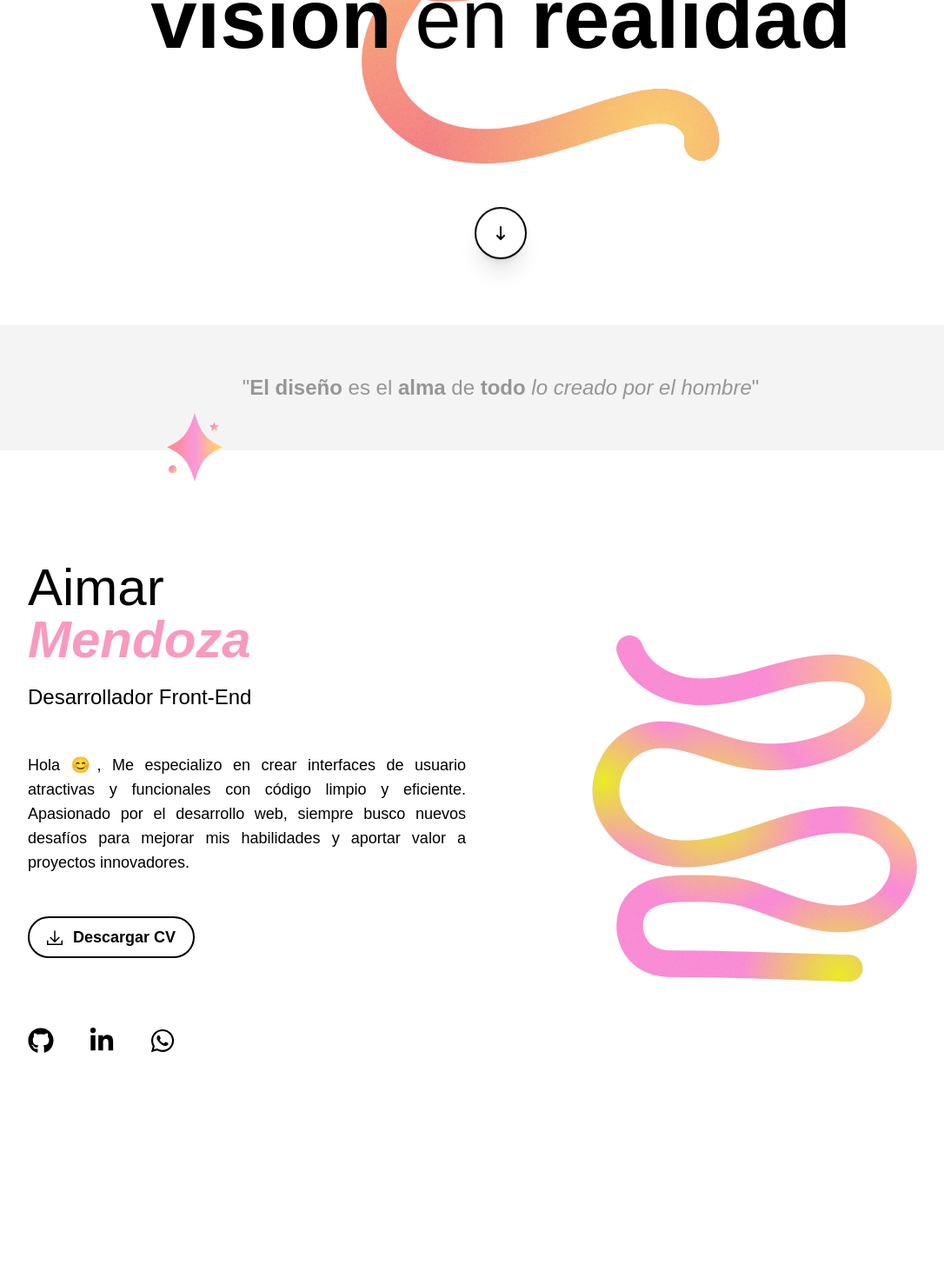
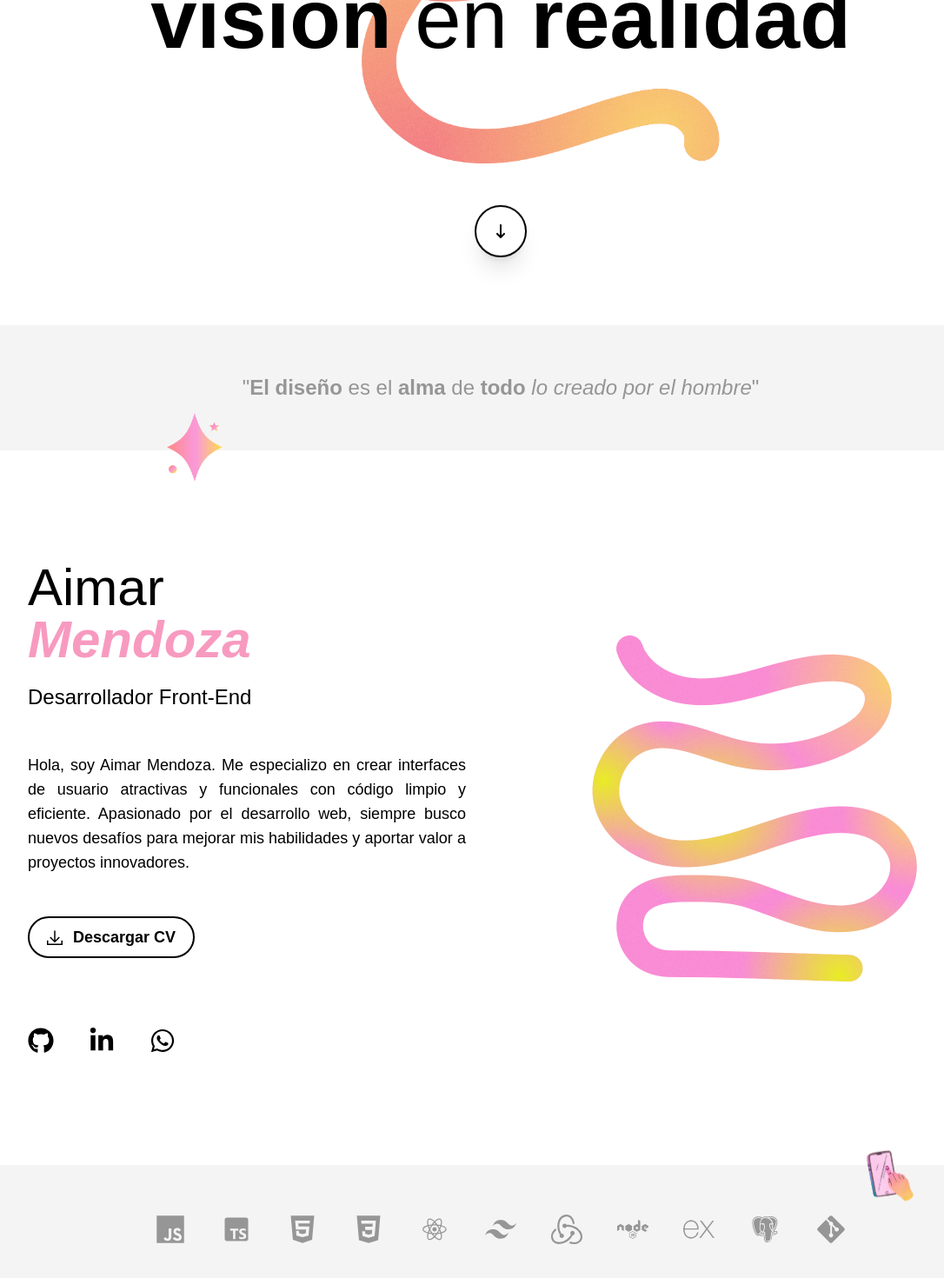
Before and after one commit to AMendozaMarimon/Portafolio, a React (Vite) app: page / in a window 1280 px wide. Shown: the part 426-1896 px from the top of the page at 87% size, without its empty margins (64-1150 px from the left). Before the commit the page ends 1766 px from the top, so only its background shows below. Built offline with nearby package versions, Linux system fonts and the light colour scheme; a web font is replaced by a local one.

Commit message:
Added Skills

```diff
--- a/package.json
+++ b/package.json
@@ -18,8 +18,7 @@
     "react-icons": "^5.2.1",
     "react-redux": "^9.1.2",
     "react-scroll": "^1.9.0",
-    "redux": "^5.0.1",
-    "tippy.js": "^6.3.7"
+    "redux": "^5.0.1"
   },
   "devDependencies": {
     "@types/react": "^18.2.15",
--- a/src/App.tsx
+++ b/src/App.tsx
@@ -1,6 +1,7 @@
 import Phrase from "./components/phrase/phrase";
 import MainHome from "./components/main/mainHome";
 import About from "./components/about/about";
+import Skills from "./components/skills/skills";
 
 function App() {
   return (
@@ -15,6 +16,7 @@ function App() {
       <MainHome />
       <Phrase />
       <About />
+      <Skills />
     </>
   );
 }
--- a/src/components/about/about.tsx
+++ b/src/components/about/about.tsx
@@ -1,5 +1,4 @@
 import { useSelector } from "react-redux";
-import { useEffect } from 'react';
 import { GrDownload } from "react-icons/gr";
 import { DonwloadPDFNotification } from "../../assets/alerts/alerts";
 import { FaGithub } from "react-icons/fa";
@@ -8,10 +7,8 @@ import { FaWhatsapp } from "react-icons/fa";
 import img from "../../assets/imgs/lineS.webp";
 import Cv from "../../assets/Cv/Aimar_FD_CV.pdf";
 import ContentTexts from "./contentTexts";
-import tippy from 'tippy.js';
 
-import 'tippy.js/dist/tippy.css';
-
+// Define el tipo del estado
 interface AppState {
   idiom: keyof typeof ContentTexts;
 }
@@ -22,21 +19,6 @@ export default function About() {
 
   // Accedo al contenido del idioma
   const content = ContentTexts[idiom];
-
-  // Opciones para el tooltip
-  // eslint-disable-next-line react-hooks/exhaustive-deps
-  const tooltipOptions = {
-    content: `${content?.textTool}`,
-    placement: 'top',
-    arrow: true, // Flecha del tooltip
-    animation: 'scale', // Animación del tooltip
-    duration: 300, // Duración de la animación
-  };
-
-    useEffect(() => {
-    // Inicializar tooltip solo para el enlace de WhatsApp
-    tippy('#whatsapp', tooltipOptions);
-  }, [tooltipOptions]); // Ejecutar solo una vez al montar el componente
 
   return (
     <section className="w-full h-auto flex flex-col lg:flex-row items-center justify-center px-11 md:px-24 lg:justify-between gap-20 py-32">
@@ -85,7 +67,6 @@ export default function About() {
           </a>
           <a
             href="https://walink.co/c99d31"
-            id="whatsapp"
             target="_blank"
             className="relative transition-colors transition-transform duration-300 hover:text-colorWhatsApp hover:scale-125"
           >
--- a/src/components/about/contentTexts.ts
+++ b/src/components/about/contentTexts.ts
@@ -3,7 +3,6 @@ interface Content {
   text: string;
   text2: string;
   textDownload: string;
-  textTool: string;
 }
 
 // Define los tipos para los textos de contenido
@@ -18,16 +17,14 @@ const ContentTexts: ContentTextsType = {
   EN: {
     text: "Front-End Developer",
     text2:
-      "Hello 😊, I specialize in creating attractive and functional user interfaces with clean and efficient code. Passionate about web development, I am always looking for new challenges to improve my skills and add value to innovative projects.",
+      "Hello, I'm Aimar Mendoza. I specialize in creating attractive and functional user interfaces with clean and efficient code. Passionate about web development, I am always looking for new challenges to improve my skills and add value to innovative projects.",
     textDownload: "Download CV",
-    textTool: "Are you interested? Write me!",
   },
   ES: {
     text: "Desarrollador Front-End",
     text2:
-      "Hola 😊, Me especializo en crear interfaces de usuario atractivas y funcionales con código limpio y eficiente. Apasionado por el desarrollo web, siempre busco nuevos desafíos para mejorar mis habilidades y aportar valor a proyectos innovadores.",
+      "Hola, soy Aimar Mendoza. Me especializo en crear interfaces de usuario atractivas y funcionales con código limpio y eficiente. Apasionado por el desarrollo web, siempre busco nuevos desafíos para mejorar mis habilidades y aportar valor a proyectos innovadores.",
     textDownload: "Descargar CV",
-    textTool: "¿Está interesado? ¡Escribime!",
   },
 };
 
--- /dev/null
+++ b/src/components/skills/skills.tsx
@@ -0,0 +1,74 @@
+import { DiReact } from "react-icons/di";
+import { IoLogoJavascript } from "react-icons/io5";
+import { BiLogoTypescript } from "react-icons/bi";
+import { FaHtml5 } from "react-icons/fa";
+import { IoLogoCss3 } from "react-icons/io5";
+import { RiTailwindCssFill } from "react-icons/ri";
+import { SiRedux } from "react-icons/si";
+import { FaNode } from "react-icons/fa6";
+import { SiExpress } from "react-icons/si";
+import { BiLogoPostgresql } from "react-icons/bi";
+import { FaGitAlt } from "react-icons/fa";
+
+import Contact from "../../assets/imgs/Contact.webp";
+
+export default function Skills() {
+  return (
+    <section className="w-full relative h-auto flex justify-center items-center bg-grayMain px-11 md:px-24 mb-40 py-14">
+      {/* Img de fondo */}
+      <div
+        className="absolute w-[8rem] top-[-15%] md:top-[-15%] right-[10%]"
+        data-aos="flip-up"
+      >
+        <img src={Contact} alt="Star" draggable="false" loading="lazy" />
+      </div>
+      {/* Iconos de habilidades */}
+      <div className="flex flex-wrap justify-center items-center gap-6 text-4xl text-grayText md:gap-10">
+        <IoLogoJavascript
+          className="transition-transform duration-300 transform hover:scale-125 hover:text-colorJavascript"
+          title="JavaScript"
+        />
+        <BiLogoTypescript
+          className="transition-transform duration-300 transform hover:scale-125 hover:text-colorTypescript"
+          title="TypeScript"
+        />
+        <FaHtml5
+          className="transition-transform duration-300 transform hover:scale-125 hover:text-colorHTML"
+          title="HTML"
+        />
+        <IoLogoCss3
+          className="transition-transform duration-300 transform hover:scale-125 hover:text-colorCSS"
+          title="CSS"
+        />
+        <DiReact
+          className="transition-transform duration-300 transform hover:scale-125 hover:text-colorReact"
+          title="React"
+        />
+        <RiTailwindCssFill
+          className="transition-transform duration-300 transform hover:scale-125 hover:text-colorTailwind"
+          title="Tailwind"
+        />
+        <SiRedux
+          className="transition-transform duration-300 transform hover:scale-125 hover:text-colorRedux"
+          title="Redux"
+        />
+        <FaNode
+          className="transition-transform duration-300 transform hover:scale-125 hover:text-colorNode"
+          title="Node"
+        />
+        <SiExpress
+          className="transition-transform duration-300 transform hover:scale-125 hover:text-black"
+          title="Express"
+        />
+        <BiLogoPostgresql
+          className="transition-transform duration-300 transform hover:scale-125 hover:text-colorPostgresql"
+          title="PostgreSQL"
+        />
+        <FaGitAlt
+          className="transition-transform duration-300 transform hover:scale-125 hover:text-colorGit"
+          title="Git"
+        />
+      </div>
+    </section>
+  );
+}
--- a/tailwind.config.js
+++ b/tailwind.config.js
@@ -10,6 +10,16 @@ export default {
         orangeBoton: "#F9D070",
         colorLinkedIn: "#016295",
         colorWhatsApp: "#5ACF67",
+        colorJavascript: "#EFD81D",
+        colorTypescript: "#3178C6",
+        colorHTML: "#E34F26",
+        colorCSS: "#1572B6",
+        colorReact: "#61DBFB",
+        colorTailwind: "#3FBFF8",
+        colorRedux: "#7A50BE",
+        colorNode: "#339933",
+        colorPostgresql: "#33658F",
+        colorGit: "#F14E32",
       },
       fontFamily: {
         telegraf: ["Telegraf", "sans-serif"],
```
Also changed, not shown: src/assets/imgs/Contact.webp (added), 1 other file (tests, documents, lock files or other folders).
